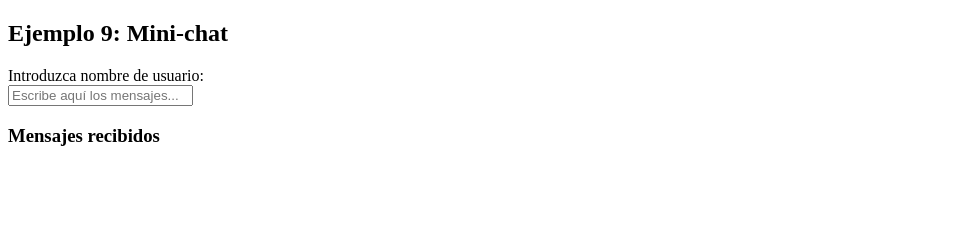
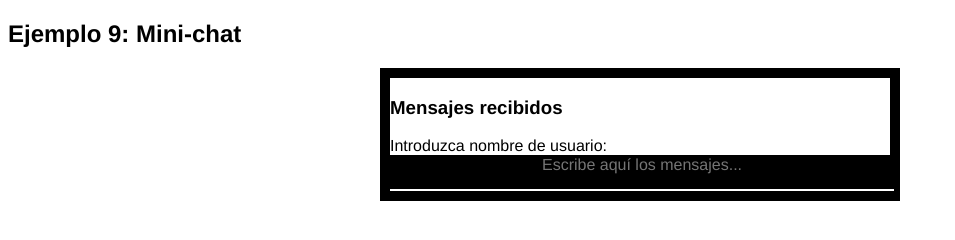
Before and after one commit to llago2017/2020-2021-LTAW-Practicas, a plain HTML site: page P3/Chat/Ej-09.html in a window 1280 px wide. Shown: the whole page, without its empty margins (0-955 px from the left). Drawn offline with nearby package versions, Linux system fonts and the light colour scheme; no server answers.

Commit message:
Cambios css

```diff
--- a/P3/Chat/Ej-09.html
+++ b/P3/Chat/Ej-09.html
@@ -16,9 +16,12 @@
 
 <body>
   <h2>Ejemplo 9: Mini-chat</h2>
-  <div id="user">Introduzca nombre de usuario: </div>
-  <input type="text" placeholder="Escribe aquí los mensajes..." autocomplete="off" id="msg_entry">
-  <h3>Mensajes recibidos</h3>
-  <p id="display"></p>
+  <div class="chat">
+    <h3>Mensajes recibidos</h3>
+    <p id="display"></p>
+    <div id="user">Introduzca nombre de usuario: </div>
+    <input type="text" placeholder="Escribe aquí los mensajes..." autocomplete="off" id="msg_entry">
+  </div>
+
 </body>
 </html>
--- a/P3/Chat/stylesheet.css
+++ b/P3/Chat/stylesheet.css
@@ -1,3 +1,37 @@
 .user {
     display:block;
 }
+
+html, input {
+    font-family:
+      "HelveticaNeue-Light",
+      "Helvetica Neue Light",
+      "Helvetica Neue",
+      Helvetica,
+      Arial,
+      "Lucida Grande",
+      sans-serif;
+  }
+
+#msg_entry {
+    background-color: black;
+    border: none;
+    border-bottom: 2px solid #fff;
+    outline: none;
+    padding-bottom: 15px;
+    text-align: center;
+    width: 100%;
+
+    color: #fff;
+    font-size: 100%;
+    margin-left: auto;
+    margin-right: auto;
+}
+
+  .chat {
+      width: 500px;
+      margin-left: auto;
+      margin-right: auto;
+
+      border: 10px solid black;
+  }
```
